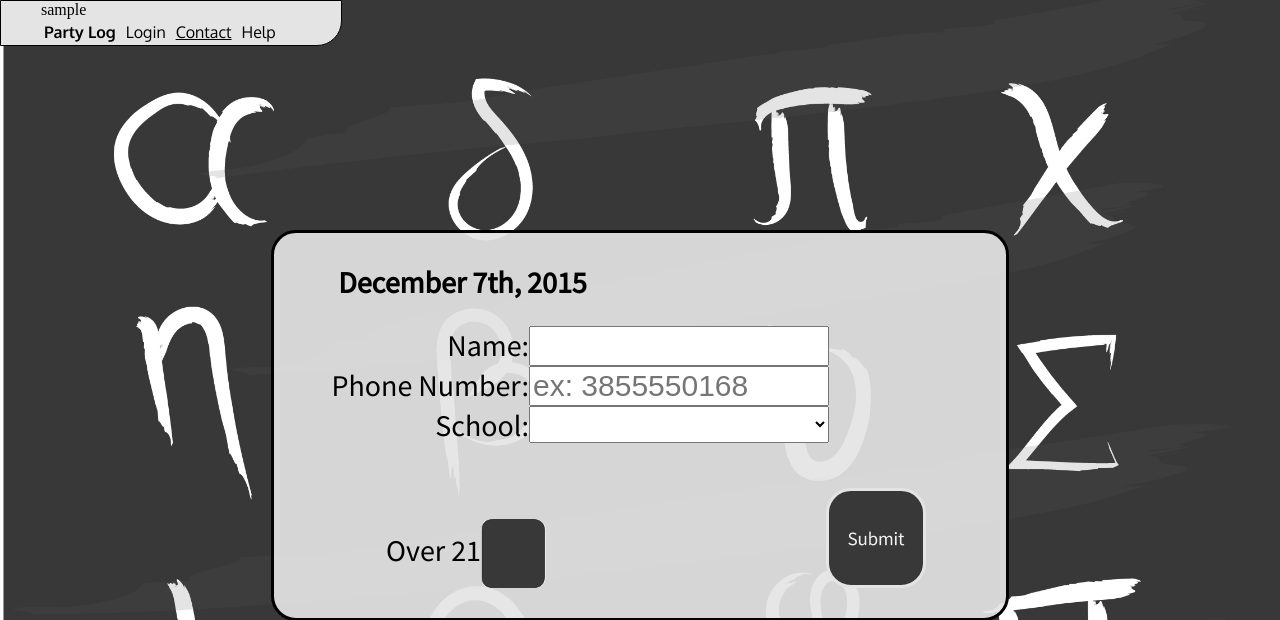
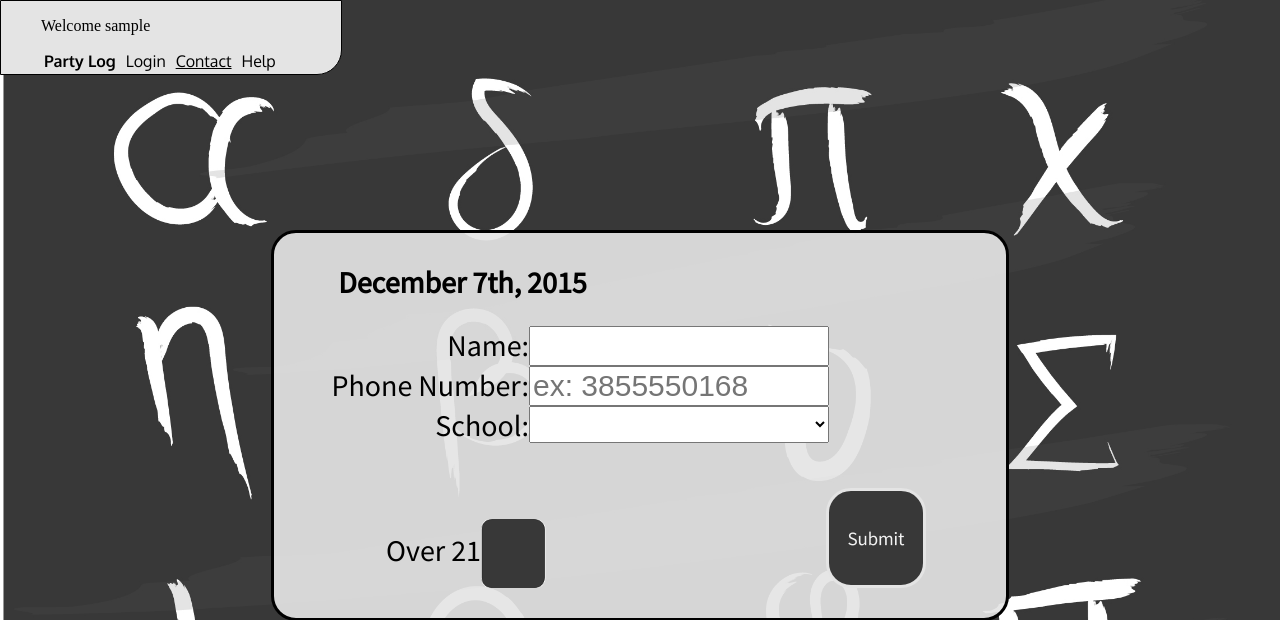
Before and after one commit to carsonhynes/partylog-websys, a PHP site: page /index.php in a window 1280 px wide. Shown: the top 620 px of the page. Run offline with PHP 8.4, Linux system fonts and the light colour scheme; the visitor is signed in with stand-in values (Sample User, id 1); lists and menus that the app fills with data are empty; some libraries are stand-ins or nearby versions.

Commit message:
minor change to the username display

```diff
--- a/index.php
+++ b/index.php
@@ -17,7 +17,7 @@
 </div>
 
 	<menu>
-		<?php session_start(); echo $_SESSION['username'];?>
+		<?php session_start(); if(isset($_SESSION['username'])) echo "<p> Welcome " . $_SESSION['username'] ."</p>";?>
 		<ul>
 			<li id="title"><strong>Party Log</strong></li>
 			<li>Login</li>
```
